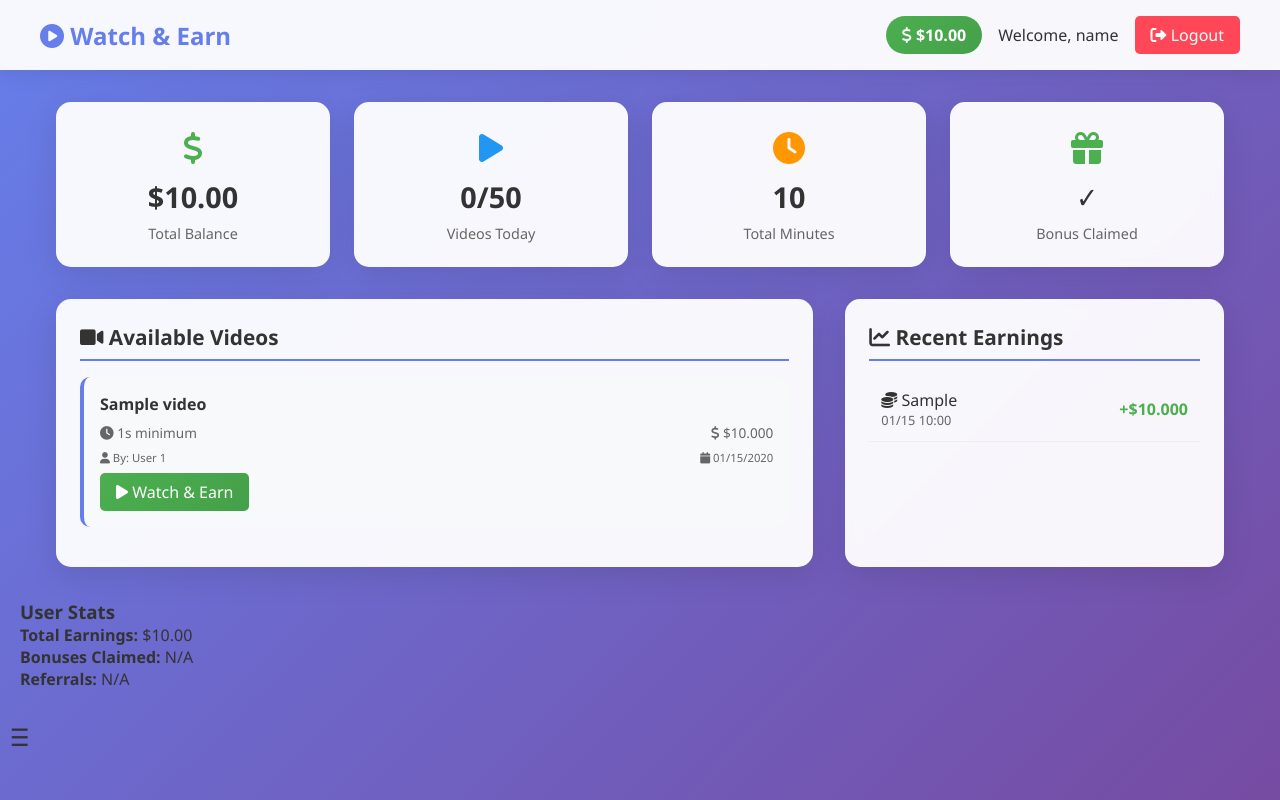
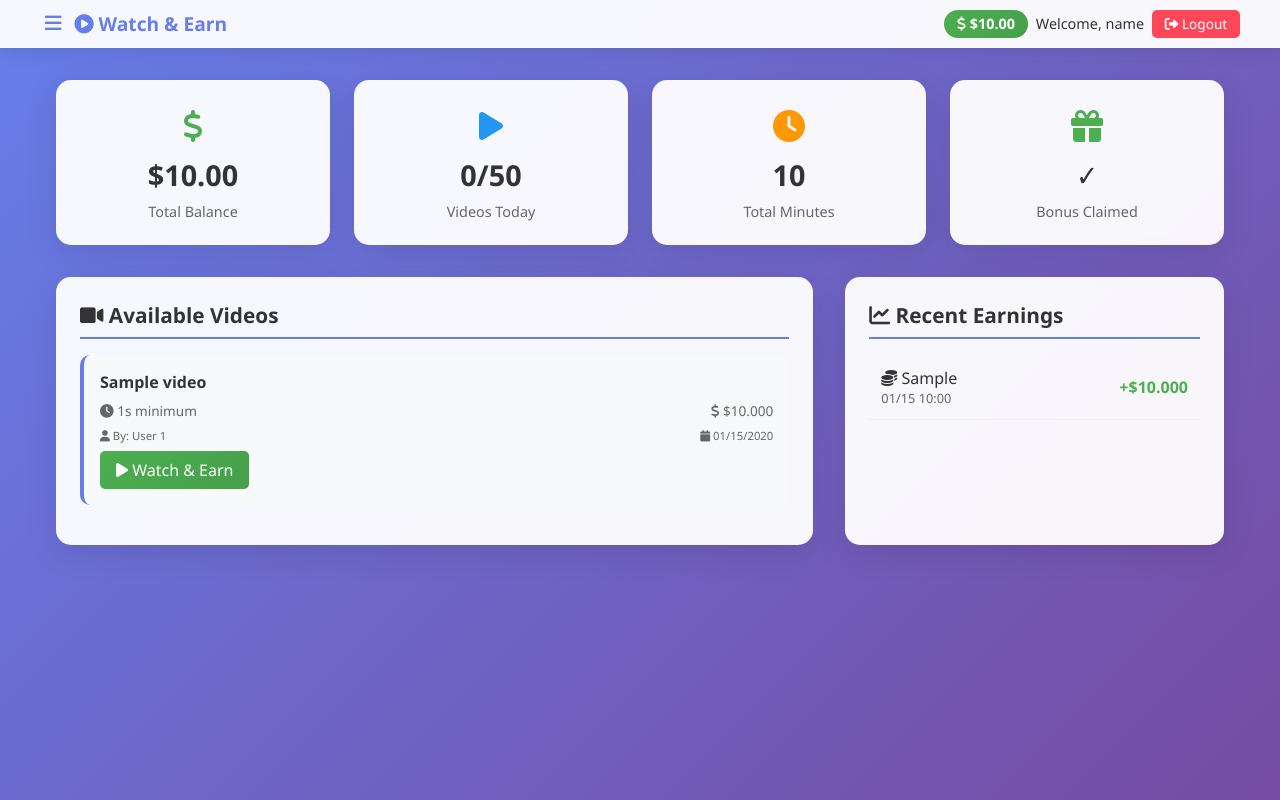
Before and after one commit to grace363/Watch, a Flask app: page /user_dashboard in a window 1280 px wide. Run offline with Flask 3, Linux system fonts and the light colour scheme; the visitor is signed in with stand-in values (Sample User, id 1); tables that the repository leaves empty hold one stand-in row (values such as "Sample post"); some libraries are stand-ins or nearby versions.

Commit message:
Update user_dashboard.html

```diff
--- a/templates/user_dashboard.html
+++ b/templates/user_dashboard.html
@@ -22,7 +22,7 @@
         .dashboard-header {
             background: rgba(255, 255, 255, 0.95);
             backdrop-filter: blur(10px);
-            padding: 1rem 2rem;
+            padding: 0.5rem 1rem;
             box-shadow: 0 2px 20px rgba(0, 0, 0, 0.1);
             position: sticky;
             top: 0;
@@ -38,33 +38,95 @@
         }
 
         .logo {
-            font-size: 1.5rem;
+            font-size: 1.2rem;
             font-weight: bold;
             color: #667eea;
+        }
+
+        .hamburger-menu {
+            position: relative;
+            display: inline-block;
+        }
+
+        .hamburger-btn {
+            background: none;
+            border: none;
+            font-size: 1.2rem;
+            color: #667eea;
+            cursor: pointer;
+            padding: 0.3rem;
+            border-radius: 5px;
+            transition: all 0.3s ease;
+        }
+
+        .hamburger-btn:hover {
+            background: rgba(102, 126, 234, 0.1);
+        }
+
+        .hamburger-dropdown {
+            display: none;
+            position: absolute;
+            top: 100%;
+            left: 0;
+            background: white;
+            min-width: 200px;
+            box-shadow: 0 8px 32px rgba(0, 0, 0, 0.15);
+            border-radius: 10px;
+            overflow: hidden;
+            z-index: 1000;
+        }
+
+        .hamburger-dropdown.show {
+            display: block;
+        }
+
+        .dropdown-item {
+            display: block;
+            padding: 0.75rem 1rem;
+            color: #333;
+            text-decoration: none;
+            transition: background 0.3s ease;
+            border-bottom: 1px solid #eee;
+        }
+
+        .dropdown-item:last-child {
+            border-bottom: none;
+        }
+
+        .dropdown-item:hover {
+            background: #f8f9fa;
+        }
+
+        .dropdown-item i {
+            margin-right: 0.5rem;
+            width: 16px;
+            text-align: center;
         }
 
         .user-info {
             display: flex;
             align-items: center;
-            gap: 1rem;
+            gap: 0.5rem;
         }
 
         .balance {
             background: linear-gradient(135deg, #4CAF50, #45a049);
             color: white;
-            padding: 0.5rem 1rem;
-            border-radius: 25px;
+            padding: 0.3rem 0.8rem;
+            border-radius: 20px;
             font-weight: bold;
+            font-size: 0.9rem;
         }
 
         .logout-btn {
             background: #ff4757;
             color: white;
             border: none;
-            padding: 0.5rem 1rem;
+            padding: 0.3rem 0.8rem;
             border-radius: 5px;
             text-decoration: none;
             transition: background 0.3s;
+            font-size: 0.85rem;
         }
 
         .logout-btn:hover {
@@ -297,7 +359,7 @@
 
             .header-content {
                 flex-direction: column;
-                gap: 1rem;
+                gap: 0.5rem;
             }
 
             .user-info {
@@ -318,14 +380,32 @@
 <body>
     <div class="dashboard-header">
         <div class="header-content">
-            <div class="logo">
-                <i class="fas fa-play-circle"></i> Watch & Earn
+            <div style="display: flex; align-items: center; gap: 0.5rem;">
+                <div class="hamburger-menu">
+                    <button class="hamburger-btn" onclick="toggleHamburgerMenu()">
+                        <i class="fas fa-bars"></i>
+                    </button>
+                    <div class="hamburger-dropdown" id="hamburgerDropdown">
+                        <a href="earnings.html" class="dropdown-item">
+                            <i class="fas fa-chart-line"></i> Earnings
+                        </a>
+                        <a href="admin.html" class="dropdown-item">
+                            <i class="fas fa-cog"></i> Admin Panel
+                        </a>
+                        <a href="support.html" class="dropdown-item">
+                            <i class="fas fa-headset"></i> Support
+                        </a>
+                    </div>
+                </div>
+                <div class="logo">
+                    <i class="fas fa-play-circle"></i> Watch & Earn
+                </div>
             </div>
             <div class="user-info">
                 <div class="balance">
                     <i class="fas fa-dollar-sign"></i> ${{ "%.2f"|format(user.balance_usd) }}
                 </div>
-                <span>Welcome, {{ user.email.split('@')[0] }}</span>
+                <span style="font-size: 0.9rem;">Welcome, {{ user.email.split('@')[0] }}</span>
                 <a href="{{ url_for('logout') }}" class="logout-btn">
                     <i class="fas fa-sign-out-alt"></i> Logout
                 </a>
@@ -588,6 +668,22 @@
             });
         }
 
+        // Hamburger menu toggle
+        function toggleHamburgerMenu() {
+            const dropdown = document.getElementById('hamburgerDropdown');
+            dropdown.classList.toggle('show');
+        }
+
+        // Close hamburger menu when clicking outside
+        document.addEventListener('click', function(event) {
+            const hamburgerMenu = document.querySelector('.hamburger-menu');
+            const dropdown = document.getElementById('hamburgerDropdown');
+
+            if (!hamburgerMenu.contains(event.target)) {
+                dropdown.classList.remove('show');
+            }
+        });
+
         // Initialize timers and event listeners
         document.addEventListener('DOMContentLoaded', function() {
             // Update timer every second
@@ -615,68 +711,5 @@
             });
         });
     </script>
-
-<div id="user-stats" style="margin: 20px;">
-  <h3>User Stats</h3>
-  <p><strong>Total Earnings:</strong> <span id="stat-total-earnings">$0.00</span></p>
-  <p><strong>Bonuses Claimed:</strong> <span id="stat-bonuses-claimed">0</span></p>
-  <p><strong>Referrals:</strong> <span id="stat-referrals">0</span></p>
-</div>
-
-<script>
-document.addEventListener("DOMContentLoaded", function () {
-    fetch('/api/user_stats')
-        .then(response => response.json())
-        .then(data => {
-            if (data.total_earnings !== undefined) {
-                document.getElementById('stat-total-earnings').innerText = `$${data.total_earnings.toFixed(2)}`;
-            }
-            if (data.bonuses_claimed !== undefined) {
-                document.getElementById('stat-bonuses-claimed').innerText = data.bonuses_claimed;
-            }
-            if (data.referrals !== undefined) {
-                document.getElementById('stat-referrals').innerText = data.referrals;
-            }
-        });
-});
-</script>
-
-
-<style>
-.menu-icon {
-  cursor: pointer;
-  font-size: 24px;
-  padding: 10px;
-}
-.menu-dropdown {
-  display: none;
-  position: absolute;
-  background-color: #fff;
-  top: 50px;
-  left: 10px;
-  border: 1px solid #ccc;
-  padding: 10px;
-  z-index: 999;
-}
-.menu-dropdown a {
-  display: block;
-  padding: 5px 10px;
-  text-decoration: none;
-  color: #000;
-}
-</style>
-
-<div class="menu-icon" onclick="toggleMenu()">☰</div>
-<div class="menu-dropdown" id="menuDropdown">
-  <a href="/earnings">Earnings History</a>
-</div>
-
-<script>
-function toggleMenu() {
-  const menu = document.getElementById('menuDropdown');
-  menu.style.display = menu.style.display === 'block' ? 'none' : 'block';
-}
-</script>
-
 </body>
 </html>
```
